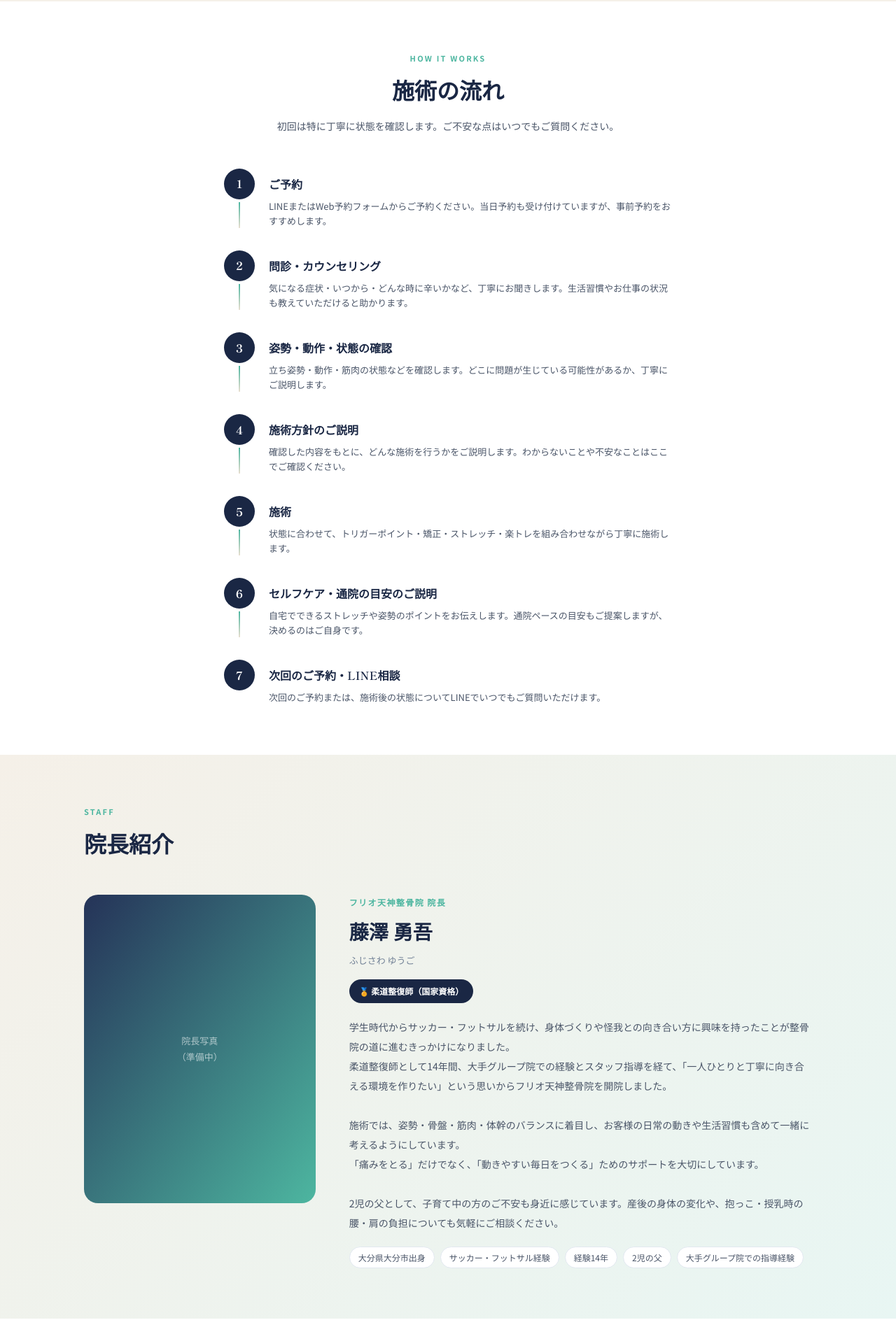
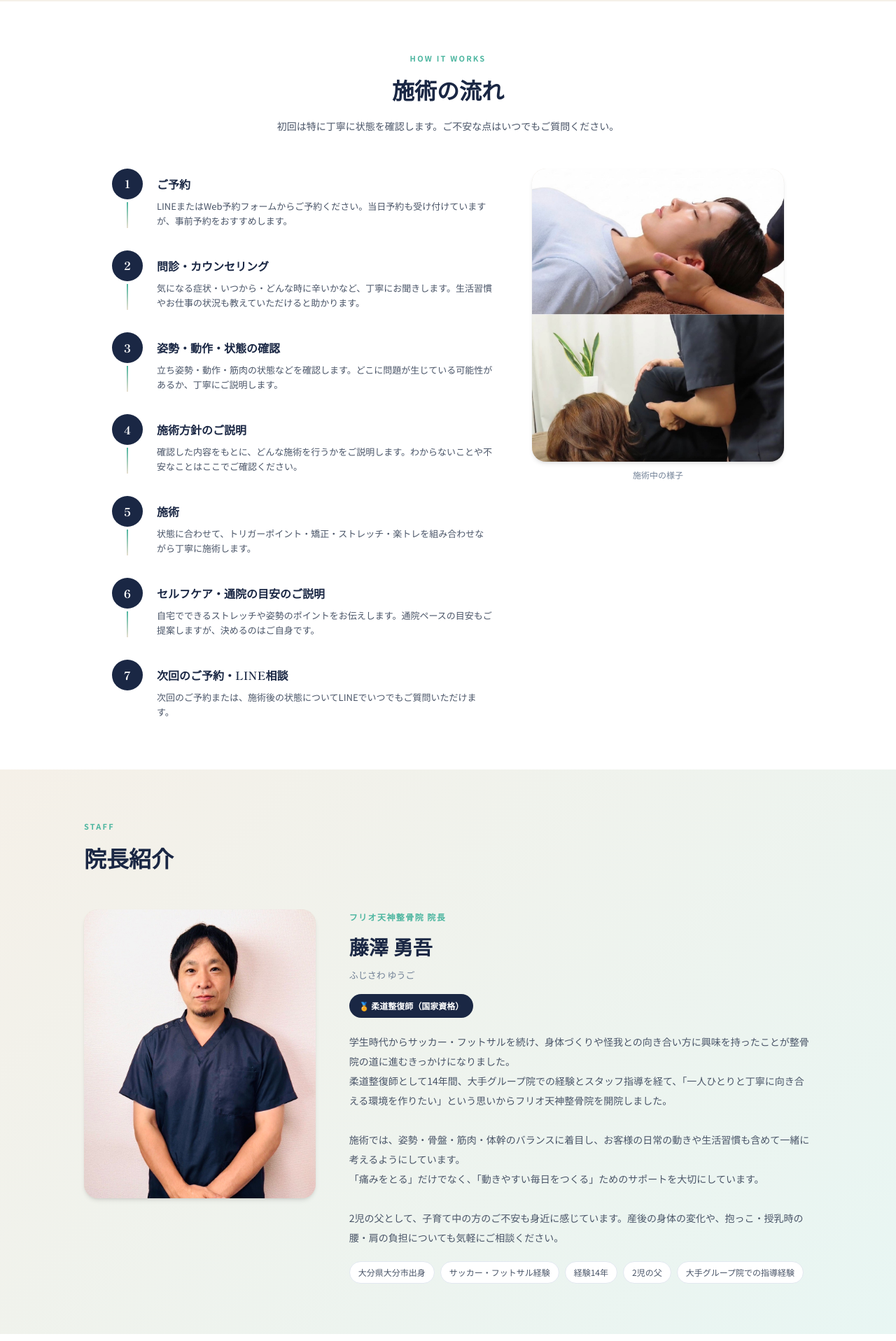
Before and after one commit to jugovicsan-cpu/julio-tenjin-hp, a Next.js app: page / in a window 1280 px wide. Shown: the part 4342-6259 px from the top of the page at 70% size. Built offline with nearby package versions, Linux system fonts and the light colour scheme.

Commit message:
Update index.tsx

```diff
--- a/components/sections/index.tsx
+++ b/components/sections/index.tsx
@@ -5,6 +5,7 @@
 "use client";
 
 import { useState } from "react";
+import Image from "next/image";
 import type { FAQ, PriceItem } from "@/types";
 import { clinicInfo } from "@/data/clinicInfo";
 import { CTAButton, LegalNote } from "@/components/ui/index";
@@ -172,8 +173,9 @@ const STEPS: FlowStep[] = [
 
 export function FlowSteps() {
   return (
+    <div className="grid grid-cols-1 md:grid-cols-[minmax(0,1fr)_minmax(0,360px)] gap-10 md:gap-14 items-start max-w-[960px] mx-auto">
     <div
-      className="flex flex-col max-w-[640px] mx-auto"
+      className="flex flex-col"
       role="list"
       aria-label="施術の流れ"
     >
@@ -214,6 +216,23 @@ export function FlowSteps() {
           </div>
         </div>
       ))}
+    </div>
+
+    {/* 施術中の様子 */}
+    <figure className="m-0 w-full max-w-[360px] mx-auto md:max-w-none md:sticky md:top-24">
+      <div className="relative rounded-[20px] overflow-hidden aspect-[900/1048] bg-[var(--beige-dark)] shadow-md">
+        <Image
+          src="/images/treatment/image.jpg"
+          alt="施術中の様子。首まわりと肩まわりを丁寧に施術します"
+          fill
+          sizes="(max-width: 768px) 360px, 360px"
+          className="object-cover"
+        />
+      </div>
+      <figcaption className="mt-2 text-[12px] text-[var(--text-light)] text-center">
+        施術中の様子
+      </figcaption>
+    </figure>
     </div>
   );
 }
@@ -537,12 +556,14 @@ export function StaffProfile() {
   return (
     <div className="grid grid-cols-1 md:grid-cols-[1fr_2fr] gap-12 items-start">
       {/* 写真 */}
-      <div
-        className="rounded-[20px] overflow-hidden aspect-[3/4] bg-gradient-to-br from-[var(--navy-light)] to-[var(--mint)] flex items-center justify-center text-white/60 text-[13px] text-center p-5"
-        role="img"
-        aria-label="院長 藤澤勇吾の写真（準備中）"
-      >
-        <span>院長写真<br />（準備中）</span>
+      <div className="relative rounded-[20px] overflow-hidden aspect-[4/5] bg-[var(--beige-dark)] shadow-md">
+        <Image
+          src="/images/staff/image.jpg"
+          alt="院長 藤澤勇吾"
+          fill
+          sizes="(max-width: 768px) 100vw, 360px"
+          className="object-cover object-top"
+        />
       </div>
 
       <div>
```
